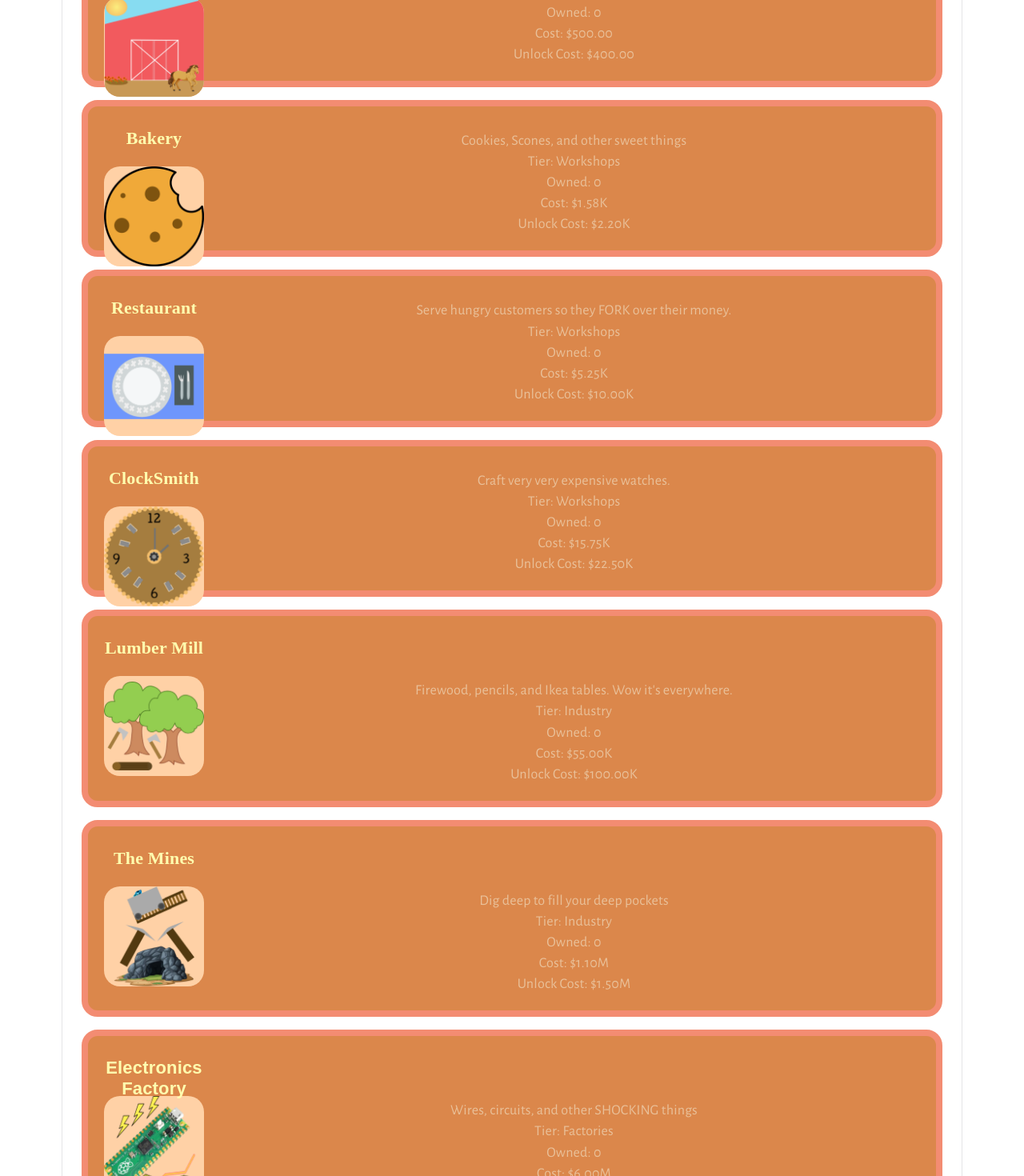
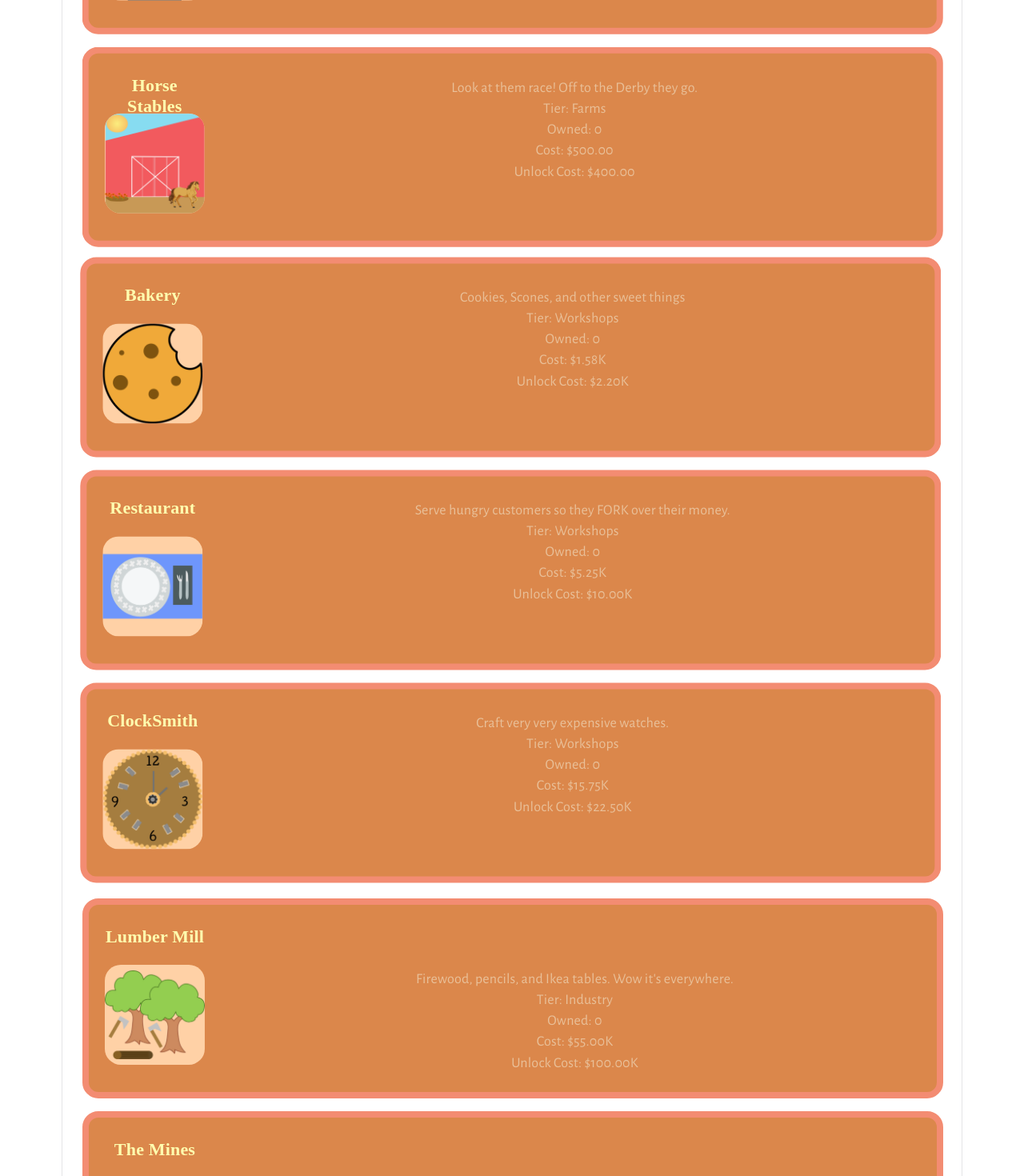
Before and after one commit to Scripting-Java/IdleGame, a React (Vite) app: page / in a window 1280 px wide. Shown: the part 840-2310 px from the top of the page at 80% size. Built offline with nearby package versions, Linux system fonts and the light colour scheme; a web font is replaced by a local one.

Commit message:
Breathing animations!

```diff
--- a/src/App.css
+++ b/src/App.css
@@ -1,4 +1,5 @@
 @import url('https://fonts.googleapis.com/css2?family=Adamina&family=Alegreya+Sans:wght@400;500;600;700;800&family=Alegreya+SC:wght@400;500;700&family=Aldrich&family=Almendra:wght@400;700&display=swap');
+
 body {
   font-family: 'Alegreya Sans', sans-serif;
 }
@@ -6,10 +7,11 @@ body {
 .gameLogo h1 {
   font-family: 'Adamina', serif;
 }
+
 .businessLogos {
   position: absolute;
-  top:75px;
-  left:20px;
+  top: 75px;
+  left: 20px;
   width: 125px;
   height: 125px;
   background-color: rgb(255, 209, 166);
@@ -64,7 +66,8 @@ body {
 }
 
 .busCard {
-  position:relative;
+  position: relative;
+  min-height: 250px;
   background-color: rgb(210 105 30 / 80%);
   border: 8px solid #f38c72;
   border-radius: 20px;
@@ -74,21 +77,27 @@ body {
   color: #e9c099;
   transition: background-color 0.5s ease, transform 0.5s, box-shadow 0.5s ease;
 }
+
 .type-farms {
   padding-top: 30px;
+  animation: breathe 8s ease-in-out infinite;
 }
 
 .type-workshops {
+  animation: breathe2 4s ease-in-out infinite;
   padding-top: 80px;
 }
 
 .type-industry {
+  animation: breathe3 6s ease-in-out infinite;
   padding-top: 130px;
 }
 
 .type-factories {
+  animation: breathe 12s ease-in-out infinite;
   padding-top: 130px;
 }
+
 .type-farms .busInfo {
   margin-top: 0;
 }
@@ -100,7 +109,6 @@ body {
 .type-industry .busInfo {
   position: relative;
   margin-top: -50px;
-
 }
 
 .type-factories .busInfo {
@@ -108,23 +116,23 @@ body {
   margin-top: -50px;
 }
 
-
-
-.busCard:hover{
+.busCard:hover {
   background-color: #d2691e;
   transform: translateY(-3px);
   box-shadow: 0 8px 18px rgb(0 0 0 / 20%);
+  animation-play-state: paused;
 }
 
 .busCard h3 {
-  position:absolute;
-  left:20px;
-  top:5px;
+  position: absolute;
+  left: 20px;
+  top: 5px;
   width: 125px;
   text-align: center;
   font-size: 22px;
   color: #fffeaf
 }
+
 .type-farms h3 {
   font-family: 'Adamina', serif;
 }
@@ -156,14 +164,14 @@ body {
   transform: translateY(-2px);
 }
 
-.busCard > details>summary{
+.busCard>details>summary {
   font-size: 18px;
   font-weight: 700;
   color: #fffeaf;
   margin: 14px;
 }
 
-.upCard{
+.upCard {
   background-color: rgb(241, 167, 113);
   border: 2px solid #f38c72;
   border-radius: 12px;
@@ -172,12 +180,35 @@ body {
   color: #603c20;
 }
 
-.upCard summary{
+.upCard summary {
   font-size: 16px;
 }
-.upCard p{
-  font-size:14px;
+
+.upCard p {
+  font-size: 14px;
 }
-.upCard button{
+
+.upCard button {
   font-size: 13px;
 }
+
+@keyframes breathe {
+  0%,100% {transform: translate(0, 0);}
+  25% {transform: translate(2px, -4px);}
+  60% {transform: translate(-2px, -1px);}
+  80% {transform: translate(1px, 3px);}
+}
+
+@keyframes breathe2 {
+  0%,100% {transform: translate(0, 0);}
+  25% {transform: translate(1px, 3px);}
+  60% {transform: translate(-2px, -1px);}
+  80% {transform: translate(2px, -4px);}
+}
+
+@keyframes breathe3 {
+  0%,100% {transform: translate(1px, 3px);}
+  25% {transform: translate(-2px, -1px);}
+  60% {transform: translate(2px, -4px);}
+  80% {transform: translate(0, 0);}
+}
```
